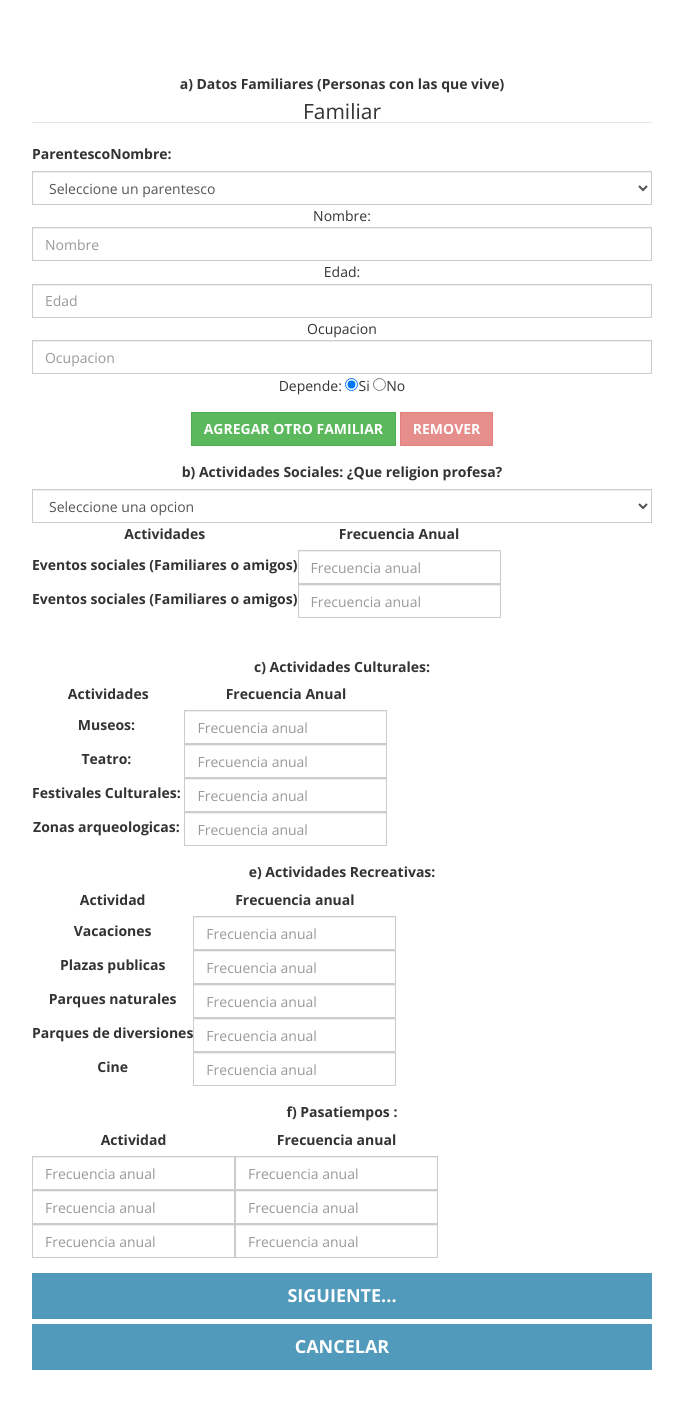
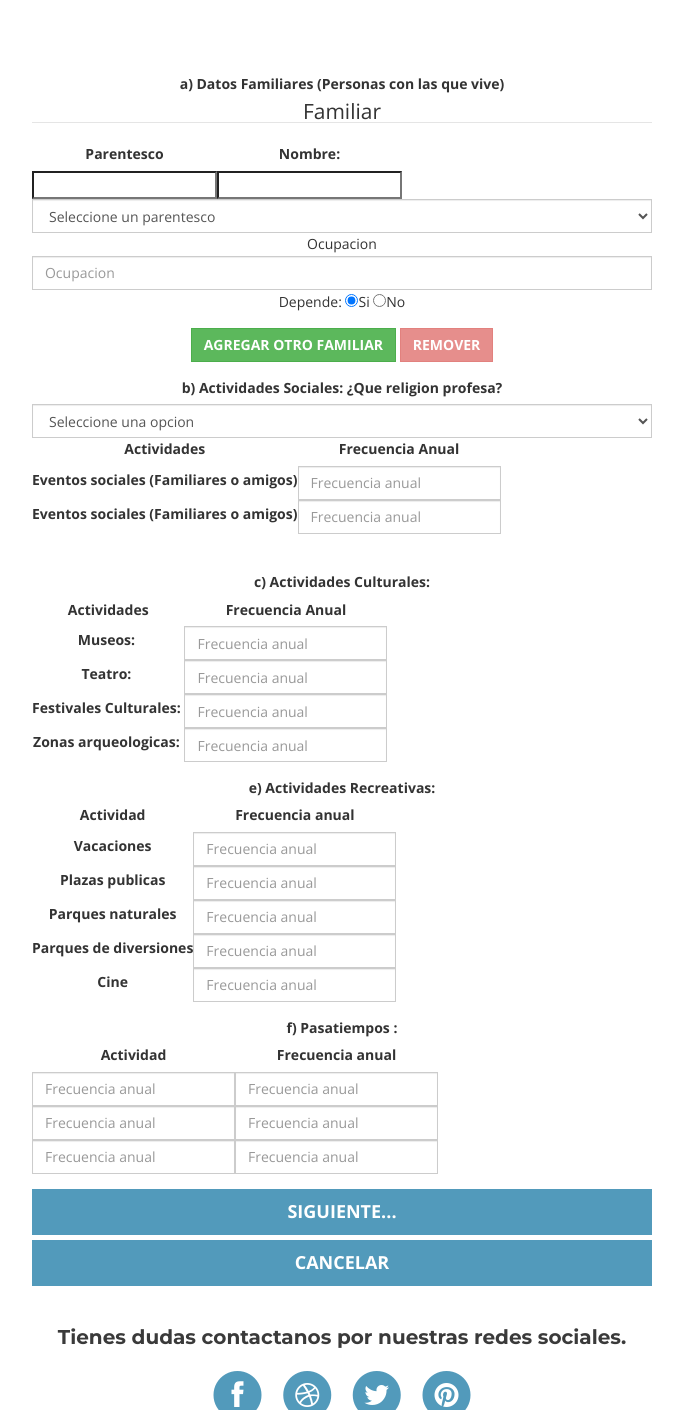
Before and after one commit to ericklandaverde/estudioCorseprin, a PHP site: page /formularioInvSocialFamiliar.php in a window 1280 px wide. Shown: the part 229-1639 px from the top of the page, without its empty margins (298-981 px from the left). Run offline with PHP 8.4, Linux system fonts and the light colour scheme; data that the repository does not hold is empty; some libraries are stand-ins or nearby versions.

Commit message:
Cambios en formulario economico

```diff
--- a/formularioIdentificacion.php
+++ b/formularioIdentificacion.php
@@ -109,7 +109,7 @@
 				  </div>
 				  <div class="form-group">
 					<div class="col-md-offset-2 col-md-8">
-					  <select required type="text" class="form-control" id="inputClave" placeholder="Estado civil" name="estadocivil">
+					  <select type="text" class="form-control" id="inputClave" placeholder="Estado civil" name="estadocivil" required>
                         <option selected value="">Seleccionar estado civil</option>
                         <option value="Soltero">Soltero</option>
                         <option value="Casado">Casado</option>
--- a/formularioInvSocialFamiliar.php
+++ b/formularioInvSocialFamiliar.php
@@ -91,6 +91,10 @@
                                 <td><label>Parentesco</label></td>
                                 <td><label>Nombre:</label></td>
                             </tr>
+                            <tr>
+                            	<td><input type="text" id="name1" name="name1"></td>
+                            	<td><input type="text" id="edad1" name="edad1"></td>
+                            </tr>
                            </table>
 			    	       <select type="text" class="form-control" id="parentesco" placeholder="Parentesco" name="parentesco" required>
                                <option selected value="">Seleccione un parentesco</option>
@@ -99,8 +103,8 @@
                                <option value="Padres">Padres</option>
                                <option value="Hermanos">Padres</option>
                            </select>
-			               Nombre: <input type="text" class="form-control" id="name1" placeholder="Nombre" name="name1" required>
-			               Edad: <input type="number" class="form-control" id="edad" placeholder="Edad" name="edad" required>
+<!-- 			               Nombre: <input type="text" class="form-control" id="name1" placeholder="Nombre" name="name1" required>
+			               Edad: <input type="number" class="form-control" id="edad" placeholder="Edad" name="edad" required> -->
 			               Ocupacion<input type="text" class="form-control" id="ocupacion" placeholder="Ocupacion" name="ocupacion" required>
 			               Depende: <input type="radio" id="depende" name="depende" value="Si" placeholder="Selecciona una opcion" checked required>Si
                            <input type="radio" id="depende" name="depende" value="No" placeholder="Selecciona una opcion" required>No
```
